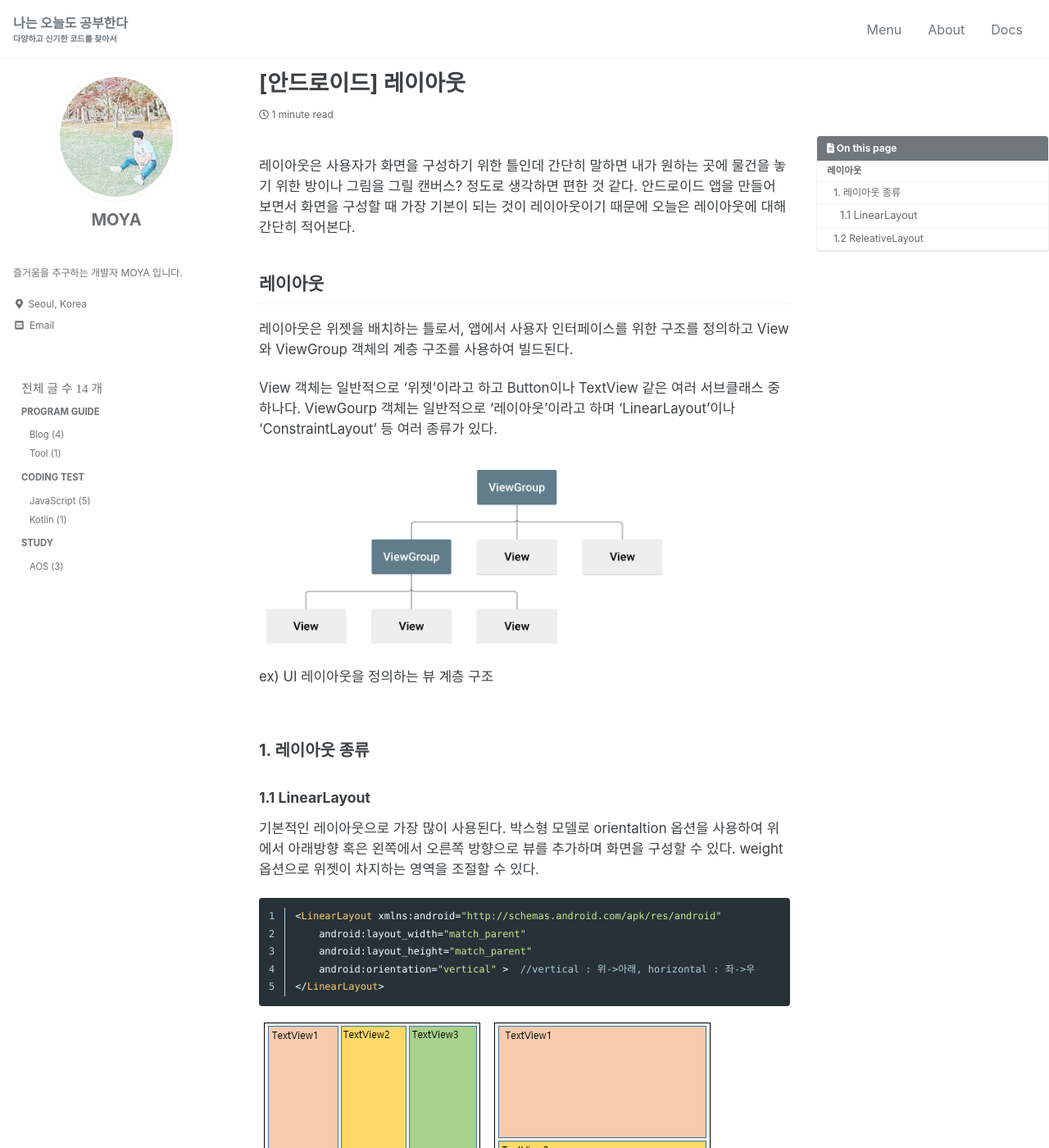
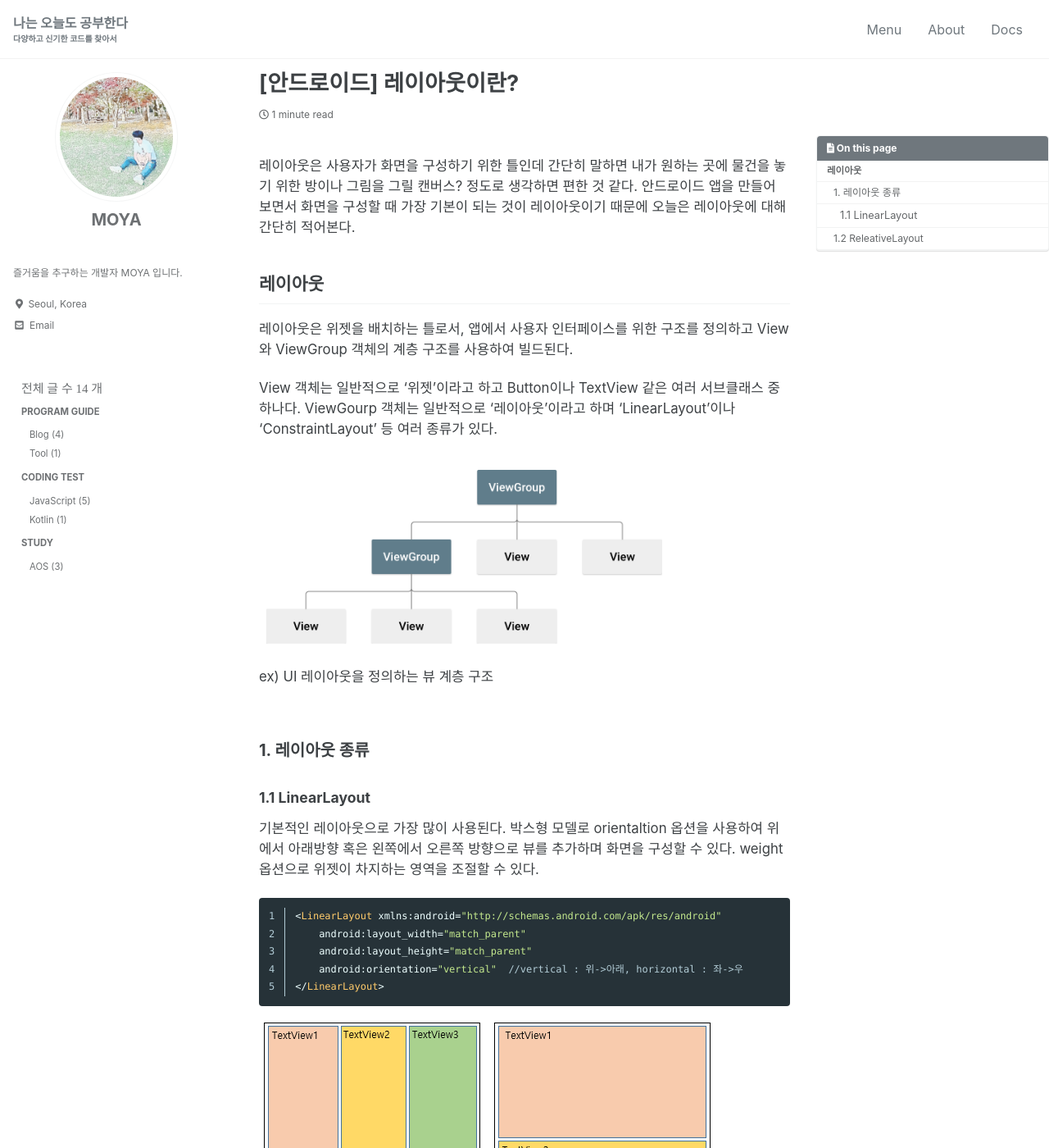
Before and after one commit to kdc7140/kdc7140.github.io, a Jekyll site: the page built from _posts/study/2021-10-27-kotlin003.md, in a window 1280 px wide and 1400 px high. Shown: the whole window at 82% size. Built offline with Jekyll 4.4.1, drawn with Linux system fonts in a browser that asks for light colours; cached includes are drawn as plain includes; some web fonts are replaced.

Commit message:
add progressing

````diff
--- a/_posts/study/2021-10-27-kotlin003.md
+++ b/_posts/study/2021-10-27-kotlin003.md
@@ -1,6 +1,6 @@
 ---
-title:  "[안드로이드] 레이아웃"
-excerpt: "Layout에 대해"
+title:  "[안드로이드] 레이아웃이란?"
+excerpt: "Android Layout"
 toc : true
 toc_sticky : true
 
@@ -45,7 +45,7 @@
 <LinearLayout xmlns:android="http://schemas.android.com/apk/res/android"
     android:layout_width="match_parent"
     android:layout_height="match_parent"
-    android:orientation="vertical" >  //vertical : 위->아래, horizontal : 좌->우
+    android:orientation="vertical"  //vertical : 위->아래, horizontal : 좌->우
 </LinearLayout>
 ```
 
````
